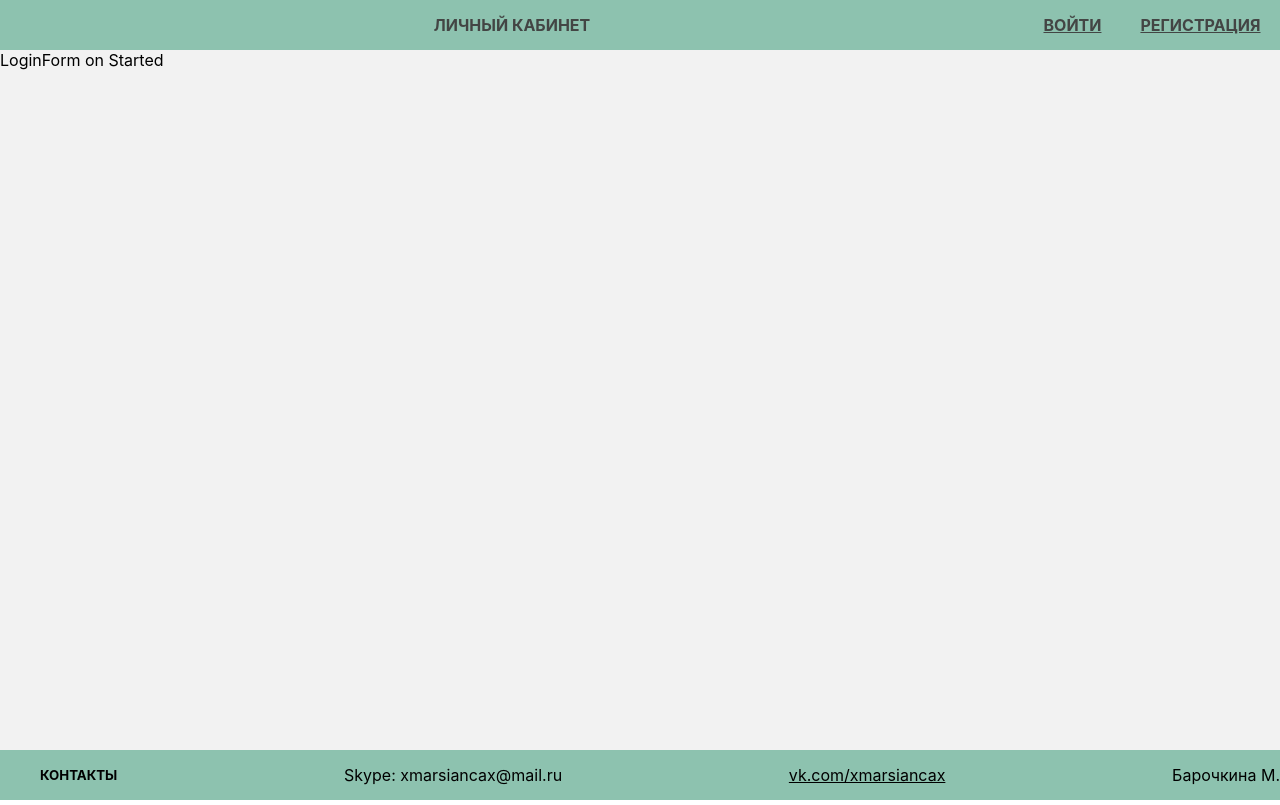
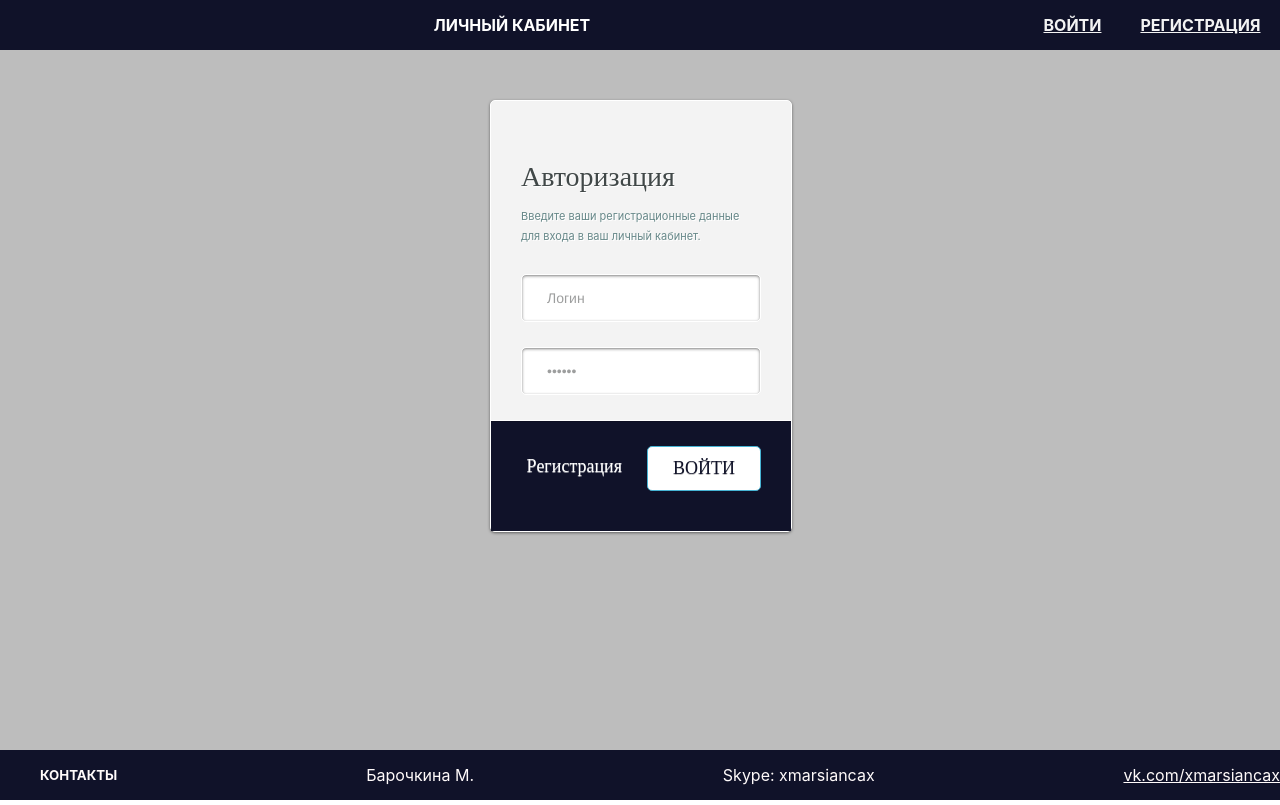
Before and after one commit to Mary-xmarsiancax/personal-area, a React (Create React App) app: page /login in a window 1280 px wide. Built offline with nearby package versions, Linux system fonts and the light colour scheme.

Commit message:
Добавила формы Логин и Регистрация

```diff
--- a/src/App.css
+++ b/src/App.css
@@ -11,7 +11,7 @@ body, html {
 .App-container header {
     width: 100%;
     height: 50px;
-    background-color: rgb(141, 194, 175);
+    background-color: rgb(16, 18, 41);
 }
 
 .App-container .content {
@@ -21,5 +21,5 @@ body, html {
 .App-container footer{
     width: 100%;
     height: 50px;
-    background-color: rgb(141, 194, 175);
+    background-color: rgb(16, 18, 41);
 }
--- a/src/components/content/Content.tsx
+++ b/src/components/content/Content.tsx
@@ -1,10 +1,16 @@
 import "./content.css"
+import Auth from "./auth/Auth";
+import {Route, Routes} from "react-router-dom";
 
 const Content = () => {
-return(
-    <div className={"content-container"}>
-        LoginForm on Started
-    </div>
-)
+    return (
+        <div className={"content-container"}>
+            <Routes>
+                <Route path="login" element={<Auth registration={false}/>}/>
+                <Route path="registration" element={<Auth registration={true}/>}/>
+
+            </Routes>
+        </div>
+    )
 }
 export default Content;
--- /dev/null
+++ b/src/components/content/auth/Auth.tsx
@@ -0,0 +1,46 @@
+import "./auth.css"
+
+const Auth = (props:any) => {//ANY DELETE
+    return (
+        <div>
+            {props.registration
+                ?
+                <div className="auth-container">
+                    <form name="login-form" className="login-form" action="" >
+                        <div className="header">
+                            <h1>Регистрация</h1>
+                            <span>Введите ваши регистрационные данные для регистрации в личном кабинете. </span>
+                        </div>
+                        <div className="content">
+                            <input name="username" type="text" className="input username" value="Логин" />
+                            <input name="password" type="password" className="input password" value="Пароль"/>
+                            <input name="passwordRepeat" type="password" className="input password" value="Пароль"/>
+                        </div>
+                        <div className="footer">
+                            <input type="submit" name="submit" value="ВОЙТИ" className="register"/>
+                            <input type="submit" name="submit" value="Регистрация" className="button"/>
+                        </div>
+                    </form>
+                </div>
+                :
+                <div className="auth-container">
+                    <form name="login-form" className="login-form" action="" >
+                        <div className="header">
+                            <h1>Авторизация</h1>
+                            <span>Введите ваши регистрационные данные для входа в ваш личный кабинет. </span>
+                        </div>
+                        <div className="content">
+                            <input name="username" type="text" className="input username" value="Логин" />
+                            <input name="password" type="password" className="input password" value="Пароль"/>
+                        </div>
+                        <div className="footer">
+                            <input type="submit" name="submit" value="ВОЙТИ" className="button"/>
+                            <input type="submit" name="submit" value="Регистрация" className="register"/>
+                        </div>
+                    </form>
+                </div>
+            }
+        </div>
+    )
+}
+export default Auth;
--- /dev/null
+++ b/src/components/content/auth/auth.css
@@ -0,0 +1,199 @@
+.auth-container {
+    width: 300px;
+    height: 400px;
+    position: absolute;
+    left: 50%;
+    top: 50%;
+    margin-left: -150px;
+    margin-top: -300px;
+}
+
+.auth-container .login-form{
+    width: 300px;
+    margin: 0 auto;
+    position: relative;
+    z-index:5;
+
+    background: #f3f3f3;
+    border: 1px solid #fff;
+    border-radius: 5px;
+
+    box-shadow: 0 1px 3px rgba(0,0,0,0.5);
+    -moz-box-shadow: 0 1px 3px rgba(0,0,0,0.5);
+    -webkit-box-shadow: 0 1px 3px rgba(0,0,0,0.5);
+}
+
+.auth-container .login-form .header{
+    padding: 40px 30px 30px 30px;
+}
+
+.auth-container .login-form .header h1{
+    font-family: 'Bree Serif', serif;
+    font-weight: 300;
+    font-size: 28px;
+    line-height:34px;
+    color: #414848;
+    text-shadow: 1px 1px 0 rgba(256,256,256,1.0);
+    margin-bottom: 10px;
+}
+
+.auth-container .login-form .header span {
+    font-size: 11px;
+    line-height: 16px;
+    color: #678889;
+    text-shadow: 1px 1px 0 rgba(256,256,256,1.0);
+}
+
+.auth-container .login-form .content {
+    padding: 0 30px 25px 30px;
+}
+
+.auth-container .login-form .content .input {
+    width: 188px;
+    padding: 15px 25px;
+
+    font-family: "HelveticaNeue-Light", "Helvetica Neue Light", "Helvetica Neue", Helvetica, Arial, "Lucida Grande", sans-serif;
+    font-weight: 400;
+    font-size: 14px;
+    color: #9d9e9e;
+    text-shadow: 1px 1px 0 rgba(256,256,256,1.0);
+
+    background: #fff;
+    border: 1px solid #fff;
+    border-radius: 5px;
+
+    box-shadow: inset 0 1px 3px rgba(0,0,0,0.50);
+    -moz-box-shadow: inset 0 1px 3px rgba(0,0,0,0.50);
+    -webkit-box-shadow: inset 0 1px 3px rgba(0,0,0,0.50);
+}
+
+.auth-container .login-form .content .password, .login-form .content .pass-icon {
+    margin-top: 25px;
+}
+
+.auth-container .login-form .content .input:hover {
+    background: #dfe9ec;
+    color: #414848;
+}
+
+.login-form .content .input:focus {
+    background: #dfe9ec;
+    color: #414848;
+
+    box-shadow: inset 0 1px 2px rgba(0,0,0,0.25);
+    -moz-box-shadow: inset 0 1px 2px rgba(0,0,0,0.25);
+    -webkit-box-shadow: inset 0 1px 2px rgba(0,0,0,0.25);
+}
+
+.user-icon, .pass-icon {
+    width: 46px;
+    height: 47px;
+    display: block;
+    position: absolute;
+    left: 0px;
+    padding-right: 2px;
+    z-index: 3;
+
+    -moz-border-radius-topleft: 5px;
+    -moz-border-radius-bottomleft: 5px;
+    -webkit-border-top-left-radius: 5px;
+    -webkit-border-bottom-left-radius: 5px;
+}
+
+.user-icon {
+    top:147px;
+    background: rgba(65,72,72,0.75);
+    /*url(../images/user-icon.png) no-repeat center;*/
+}
+
+.pass-icon {
+    top:221px;
+    background: rgba(65,72,72,0.75) ;
+    /*url(../images/pass-icon.png) no-repeat center;*/
+}
+.auth-container .login-form .input, .user-icon, .pass-icon, .button, .register {
+    transition: all 0.5s;
+    -moz-transition: all 0.5s;
+    -webkit-transition: all 0.5s;
+    -o-transition: all 0.5s;
+    -ms-transition: all 0.5s;
+    outline:none;
+}
+
+.auth-container .login-form .footer {
+    padding: 25px 30px 40px 30px;
+    overflow: auto;
+
+    background: rgb(16, 18, 41);
+    border-top: 1px solid #fff;
+
+    box-shadow: inset 0 1px 0 rgba(0,0,0,0.15);
+    -moz-box-shadow: inset 0 1px 0 rgba(0,0,0,0.15);
+    -webkit-box-shadow: inset 0 1px 0 rgba(0,0,0,0.15);
+}
+
+.auth-container .login-form .footer .button {
+    float:right;
+    padding: 11px 25px;
+
+    font-family: 'Bree Serif', serif;
+    font-weight: 300;
+    font-size: 18px;
+    color: rgb(16, 18, 41);
+    text-shadow: 0px 1px 0 rgba(0,0,0,0.25);
+
+    background: white;
+    border: 1px solid #46b3d3;
+    border-radius: 5px;
+    cursor: pointer;
+
+    box-shadow: inset 0 0 2px rgba(256,256,256,0.75);
+    -moz-box-shadow: inset 0 0 2px rgba(256,256,256,0.75);
+    -webkit-box-shadow: inset 0 0 2px rgba(256,256,256,0.75);
+}
+
+.auth-container .login-form .footer .button:hover {
+    background: rgb(33, 50, 133);
+    border: 1px solid rgba(256,256,256,0.75);
+
+    box-shadow: inset 0 1px 3px rgba(0,0,0,0.5);
+    -moz-box-shadow: inset 0 1px 3px rgba(0,0,0,0.5);
+    -webkit-box-shadow: inset 0 1px 3px rgba(0,0,0,0.5);
+}
+
+.auth-container .login-form .footer .button:focus {
+    position: relative;
+    bottom: -1px;
+
+    background: rgb(33, 50, 133);
+
+    box-shadow: inset 0 1px 6px rgba(256,256,256,0.75);
+    -moz-box-shadow: inset 0 1px 6px rgba(256,256,256,0.75);
+    -webkit-box-shadow: inset 0 1px 6px rgba(256,256,256,0.75);
+}
+
+.auth-container .login-form .footer .register {
+    display: block;
+    float: right;
+    padding: 10px 5px 10px 0;
+    margin-right: 20px;
+
+    background: none;
+    border: none;
+    cursor: pointer;
+
+    font-family: 'Bree Serif', serif;
+    font-weight: 300;
+    font-size: 18px;
+    color: white;
+    text-shadow: 0px 1px 0 rgba(256,256,256,0.5);
+}
+
+.auth-container .login-form .footer .register:hover {
+    color: rgb(33, 50, 133);
+}
+
+.auth-container .login-form .footer .register:focus {
+    position: relative;
+    bottom: -1px;
+}
--- a/src/components/content/content.css
+++ b/src/components/content/content.css
@@ -1,4 +1,4 @@
 .content-container {
     height: 100%;
-    background-color: rgb(242, 242, 242);
+    background-color: rgb(189, 189, 189);
 }
--- a/src/components/footer/Footer.tsx
+++ b/src/components/footer/Footer.tsx
@@ -4,9 +4,10 @@ const Footer =()=>{
         <div className={"footer-container"}>
             <ul>
                 <li><h5>КОНТАКТЫ</h5></li>
-                <li>Skype: xmarsiancax@mail.ru</li>
+                <li>Барочкина М.</li>
+                <li>Skype: xmarsiancax</li>
                 <li><a href="https://vk.com/xmarsiancax">vk.com/xmarsiancax</a></li>
-                <li>Барочкина М.</li>
+
             </ul>
         </div>
     )
--- a/src/components/footer/footer.css
+++ b/src/components/footer/footer.css
@@ -14,11 +14,13 @@
 
 .footer-container ul li {
     display: inline-flex;
+    color: snow;
+}
 
+.footer-container a {
+    color: snow;
 }
-.footer-container a{
-    color: black;
+
+.footer-container a:hover {
+    color: rgb(33, 50, 133);
 }
-.footer-container a:hover{
-    color: rgb(235, 247, 243);
-}
--- a/src/components/header/header.css
+++ b/src/components/header/header.css
@@ -10,7 +10,7 @@
     display: flex;
     width: 80%;
     justify-content: center;
-    color: rgb(67, 69, 68);
+    color: white;
     font-weight: bold;
 }
 
@@ -19,22 +19,21 @@
 }
 
 .header-container .registration-text .link:hover {
-    color: rgb(235, 247, 243);
-    text-decoration: underline rgb(235, 247, 243);
+    color: rgb(33, 50, 133);
+    text-decoration: rgb(33, 50, 133);
 }
 
 .header-container .registration-text {
     display: inline-flex;
     justify-content: space-around;
     width: 20%;
+    font-weight: bold;
 }
 
 .header-container .registration-text .link {
     width: 100%;
     display: inline-flex;
-
-    color: rgb(67, 69, 68);
-    font-weight: bold;
-    text-decoration: underline rgb(67, 69, 68);
+    color: #f3f3f3;
+    text-decoration: underline #f3f3f3;;
 
 }
```
Also changed, not shown: src/components/content/loginForm/loginForm.tsx (deleted).
